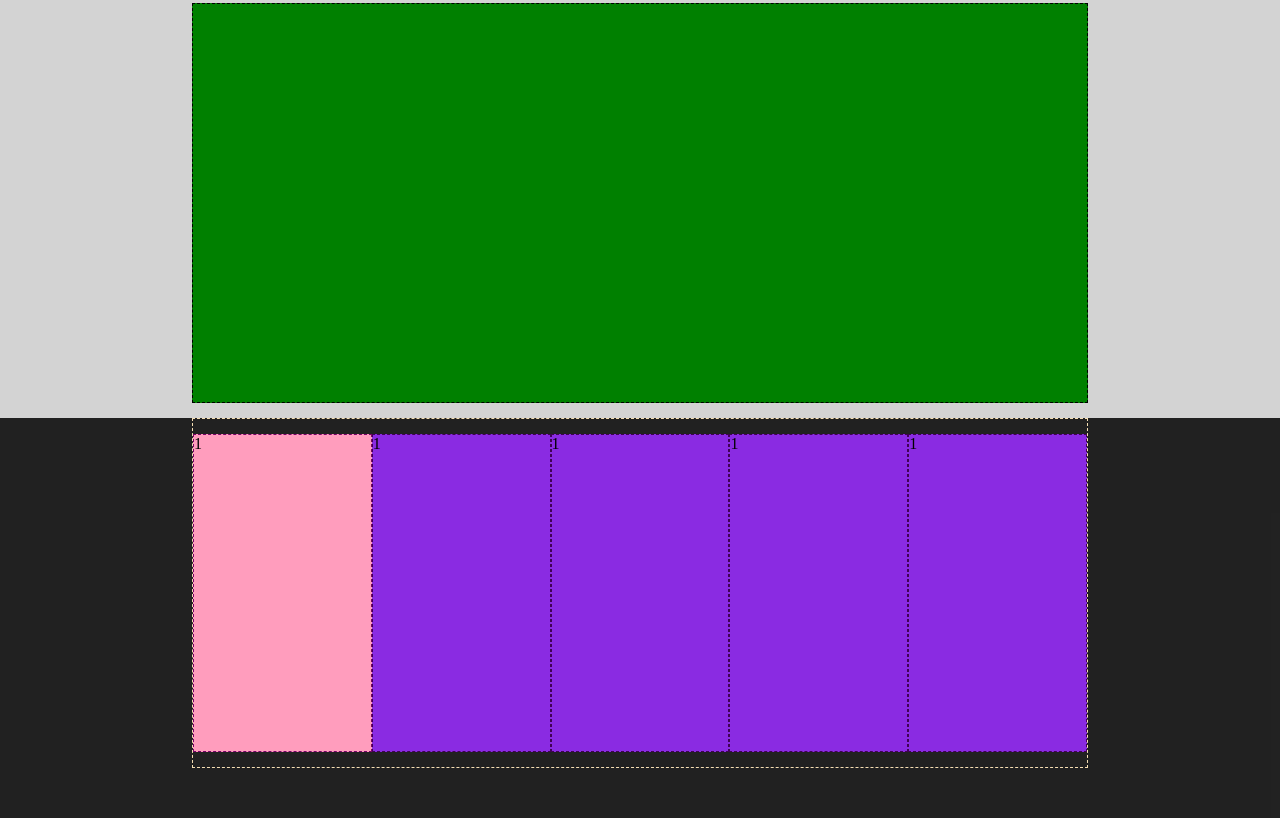
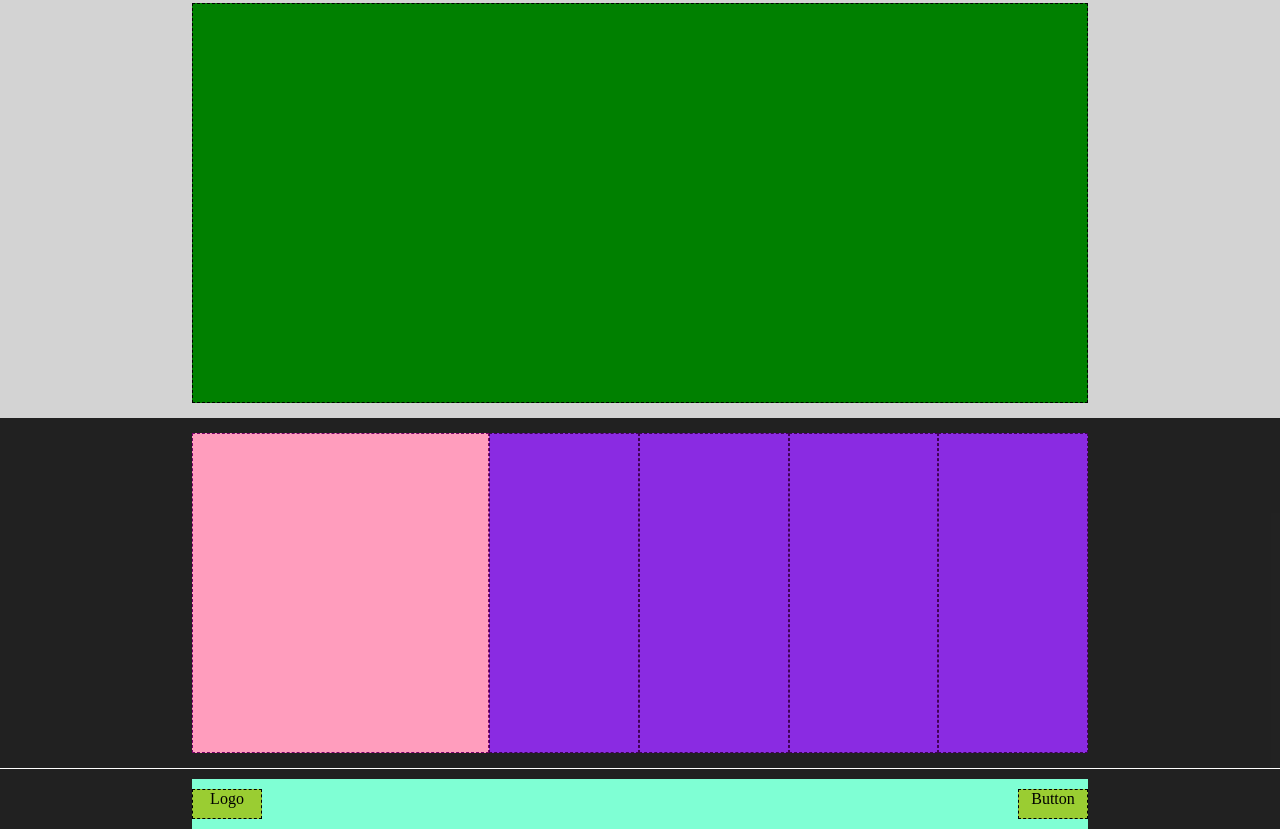
Before and after one commit to GiadaMarzapane/htmlcss-struttura-discord, a plain HTML site: page index.html in a window 1280 px wide. Shown: the part 1012-1841 px from the top of the page. Drawn offline with Linux system fonts and the light colour scheme.

Commit message:
Fine esercizio

```diff
--- a/css/style.css
+++ b/css/style.css
@@ -31,6 +31,12 @@
 
 footer{
     min-height: 400px;
+}
+.flex-container4{
+    display: flex;
+    justify-content: space-between;
+    width: 70%;
+    margin: auto;
 }
 
 
@@ -111,7 +117,6 @@ main section:nth-of-type(even) {
     min-height: 350px;
     margin: auto;
     display: flex;
-    border: 1px dashed wheat;
 }
 .footer-box-pink, .footer-box-blue{
     margin: 15px 0;
@@ -119,12 +124,29 @@ main section:nth-of-type(even) {
 
 .debug .footer-box-pink{
     background-color: rgb(255, 157, 189);
-    width: 20%;
     border: 1px dashed rgb(122, 2, 104);
-}
+    flex-grow: 2;}
 
 .debug .footer-box-blue{
     background-color: blueviolet;
-    width: 20%;
     border: 1px dashed rgb(65, 1, 85);
+    flex-grow: 1;
 }
+.debug footer > main{
+    border-bottom: 1px solid white;
+}
+
+.debug .flex-container4{
+    background-color: aquamarine;
+    margin-top: 10px;
+}
+
+.footer-logo,
+.footer-bottone{
+    border: 1px dashed black;
+    background-color: yellowgreen;
+    width: 70px;
+    height: 30px;
+    margin: 10px 0;
+    text-align: center;
+}
--- a/index.html
+++ b/index.html
@@ -25,7 +25,6 @@
             </section>
             <main class="down-part-header flex-container">
                 <div class="introduction-discord">
-
                 </div>
             </main>
         </header>
@@ -69,23 +68,31 @@
 
         <!-- FOOTER -->
         <footer>
+            <main>
                 <div class="flex-container3">
                     <div class="footer-box-pink">
-                    1
+
                     </div>
                     <div class="footer-box-blue">
-                1
+
                     </div>
                     <div class="footer-box-blue">
-                1
+
                     </div>
                     <div class="footer-box-blue">
-                1
+
                     </div>
                     <div class="footer-box-blue">
-                1
+
                     </div>
                 </div>
+            </main>
+            <section>
+                <div class="flex-container4">
+                    <div class="footer-logo">Logo</div>
+                    <div class="footer-bottone">Button</div>
+                </div>
+            </section>
         </footer>
     </body>
 </html>
```
Lines whose indentation alone changed are shown as unchanged.
